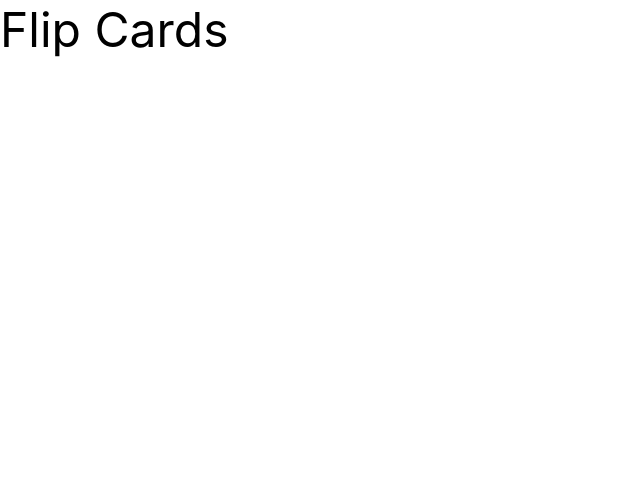
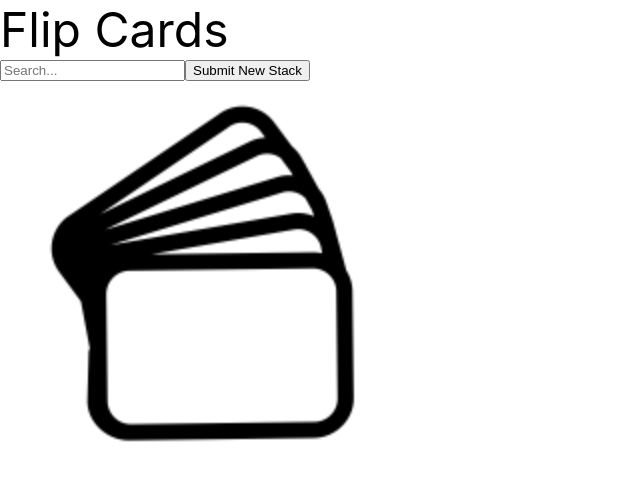
Before and after one commit to DestinFloyd/FlipCards, a React (Create React App) app in the folder client/: page /1 in a window 1280 px wide. Shown: the top 480 px of the page, without its empty margins (0-640 px from the left). Built offline with nearby package versions, Linux system fonts and the light colour scheme; no server answers.

Commit message:
heroku fixing refresh error

```diff
--- a/client/src/App.js
+++ b/client/src/App.js
@@ -26,7 +26,7 @@ class App extends Component {
 
             <Route exact path='/' component={StackList} />
             <Route exact path='/all/:setId' component={SingleStack} />
-
+            <Route path='/*' component={StackList} />
 
           </Switch>
 
```
